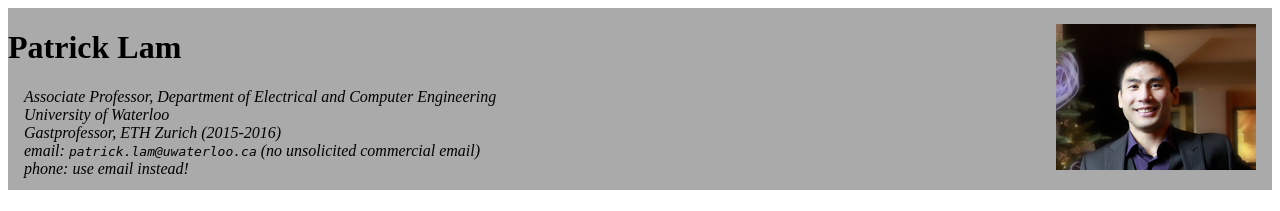
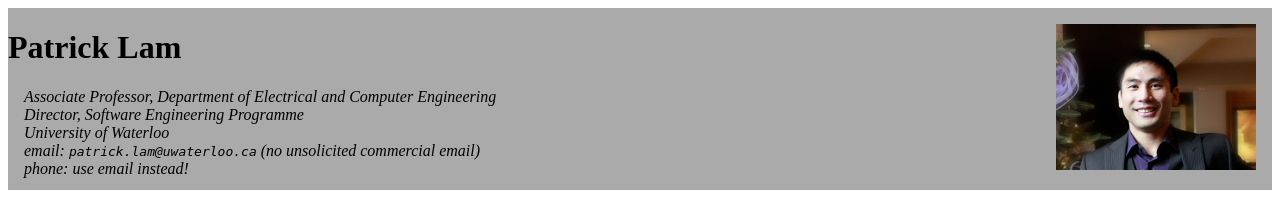
Before and after one commit to patricklam/plam.webpage, a PHP site: page /bio/index.php in a window 1280 px wide. Shown: the top 211 px of the page. Run offline with PHP 8.4, Linux system fonts and the light colour scheme.

Commit message:
fix position

```diff
--- a/top.php
+++ b/top.php
@@ -3,8 +3,8 @@
  <h1>Patrick Lam</h1>
   <address style="margin-left:1em">
     Associate Professor, Department of Electrical and Computer Engineering <br>
+    Director, Software Engineering Programme <br>
     University of Waterloo <br>
-    Gastprofessor, ETH Zurich (2015-2016) <br>
     email: <code>patrick.lam@uwaterloo.ca</code> (no unsolicited commercial email) <br>
     phone: use email instead!
   </address>
```
